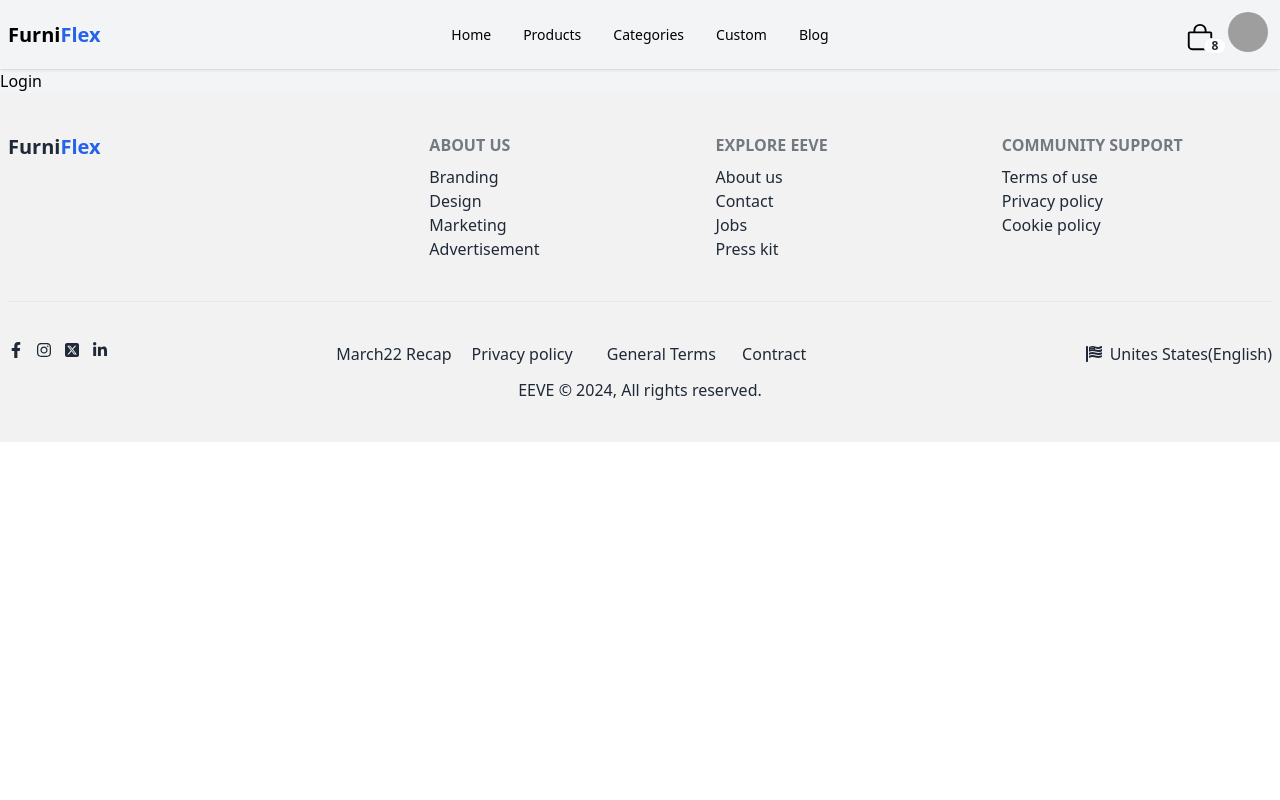
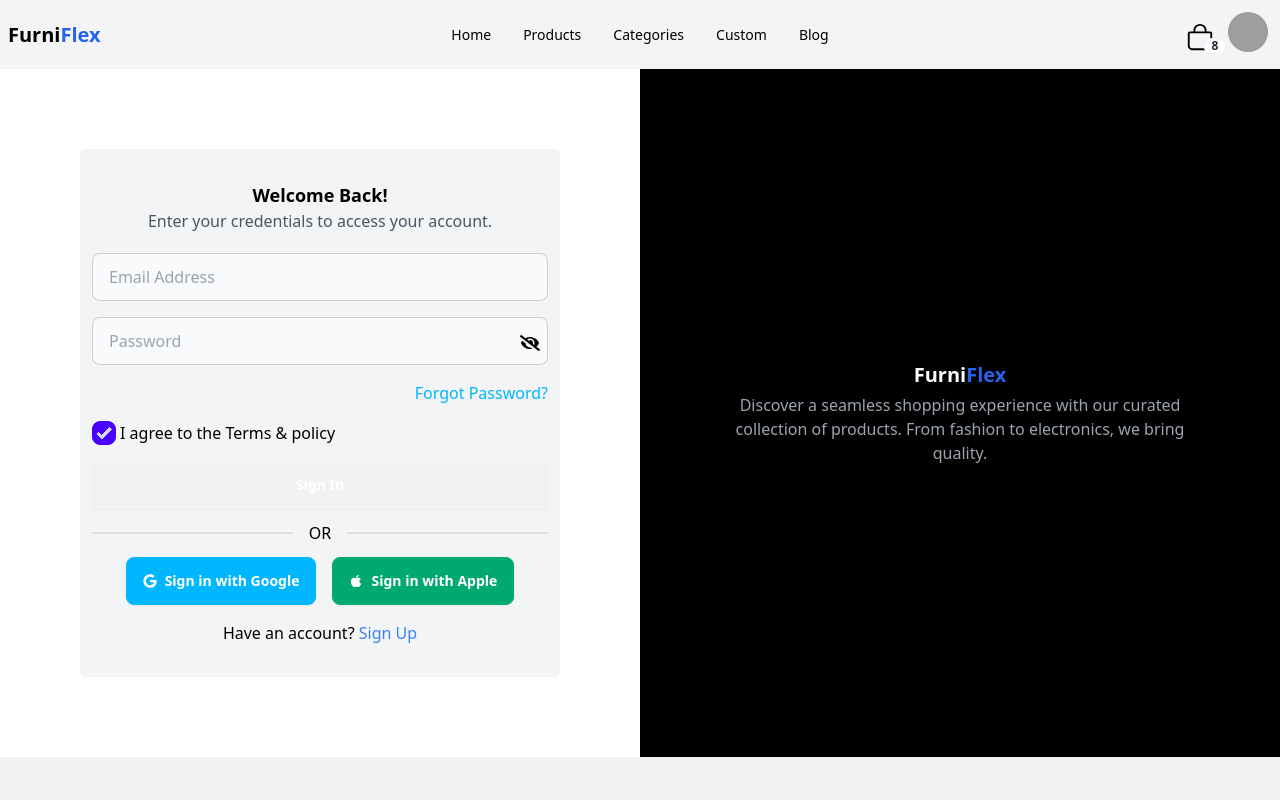
Before and after one commit to noman023/furniFlex-ecommerce, a React (Vite) app: page /login in a window 1280 px wide. Shown: the top 800 px of the page. Built offline with nearby package versions, Linux system fonts and the light colour scheme; grey boxes are pictures that could not be loaded.

Commit message:
add login component

```diff
--- a/src/routes/Login.jsx
+++ b/src/routes/Login.jsx
@@ -1,3 +1,107 @@
+import { useContext, useState } from "react";
+import { FaEye, FaEyeSlash } from "react-icons/fa";
+
+import { AppContext } from "../context/AppContext";
+import SignAndLoginDesgin from "../components/shared/SignAndLoginDesgin";
+import { useNavigate } from "react-router-dom";
+
 export default function Login() {
-  return <div>Login</div>;
+  const { login } = useContext(AppContext);
+  const [showPassword, setShowPassword] = useState(false);
+
+  const navigate = useNavigate();
+
+  const handleSubmit = (e) => {
+    e.preventDefault();
+
+    const email = e.target.email;
+    const pass = e.target.pass;
+
+    const userInfo = {
+      email: email.value,
+      pass: pass.value,
+    };
+
+    login(userInfo);
+    navigate("/");
+  };
+
+  const hanldeShowPassword = () => {
+    setShowPassword(!showPassword);
+  };
+
+  const link = (
+    <p className="text-center mt-4">
+      Have an account?{" "}
+      <a href="/signup" className="text-blue-500">
+        Sign Up
+      </a>
+    </p>
+  );
+
+  return (
+    <>
+      <SignAndLoginDesgin link={link}>
+        {/* welcome text */}
+        <div className="text-black text-center mb-5">
+          <h3 className="text-lg font-bold">Welcome Back!</h3>
+
+          <p className="text-gray-600">
+            Enter your credentials to access your account.
+          </p>
+        </div>
+
+        {/* form */}
+        <form onSubmit={handleSubmit} className="flex flex-col gap-4">
+          <input
+            type="email"
+            name="email"
+            placeholder="Email Address"
+            className="input input-bordered w-full bg-slate-50"
+          />
+
+          <div className="relative">
+            <input
+              type={showPassword ? "text" : "password"}
+              name="pass"
+              placeholder="Password"
+              className="input input-bordered w-full bg-slate-50"
+            />
+
+            {showPassword ? (
+              <FaEye
+                onClick={hanldeShowPassword}
+                className="absolute right-2 bottom-3 text-xl cursor-pointer"
+              />
+            ) : (
+              <FaEyeSlash
+                onClick={hanldeShowPassword}
+                className="absolute right-2 bottom-3 text-xl cursor-pointer"
+              />
+            )}
+          </div>
+
+          <a href="" className="text-info text-right">
+            Forgot Password?
+          </a>
+
+          <div className="flex items-center gap-1">
+            <input
+              type="checkbox"
+              defaultChecked
+              className="checkbox checkbox-primary"
+            />
+
+            <span>
+              I agree to the <a href="">Terms & policy</a>
+            </span>
+          </div>
+
+          <button type="submit" className="btn text-white">
+            Sign In
+          </button>
+        </form>
+      </SignAndLoginDesgin>
+    </>
+  );
 }
```
